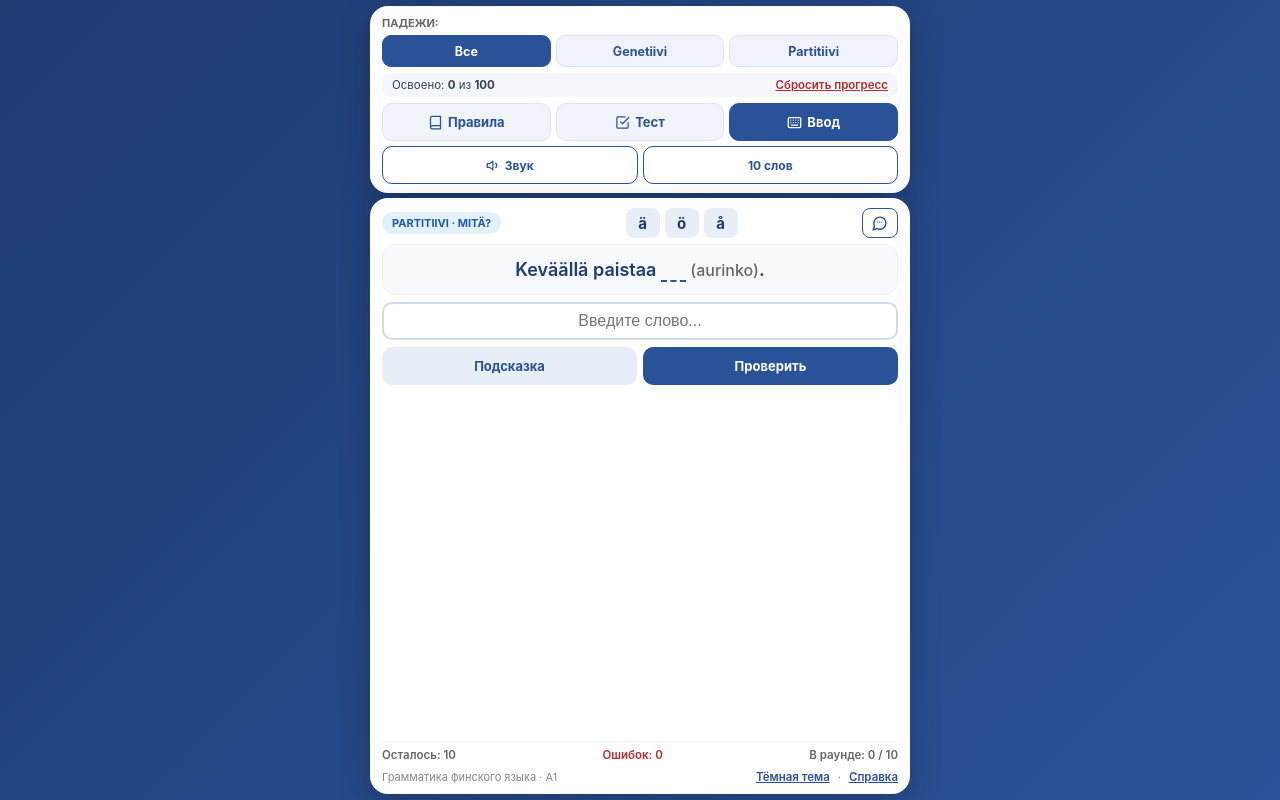
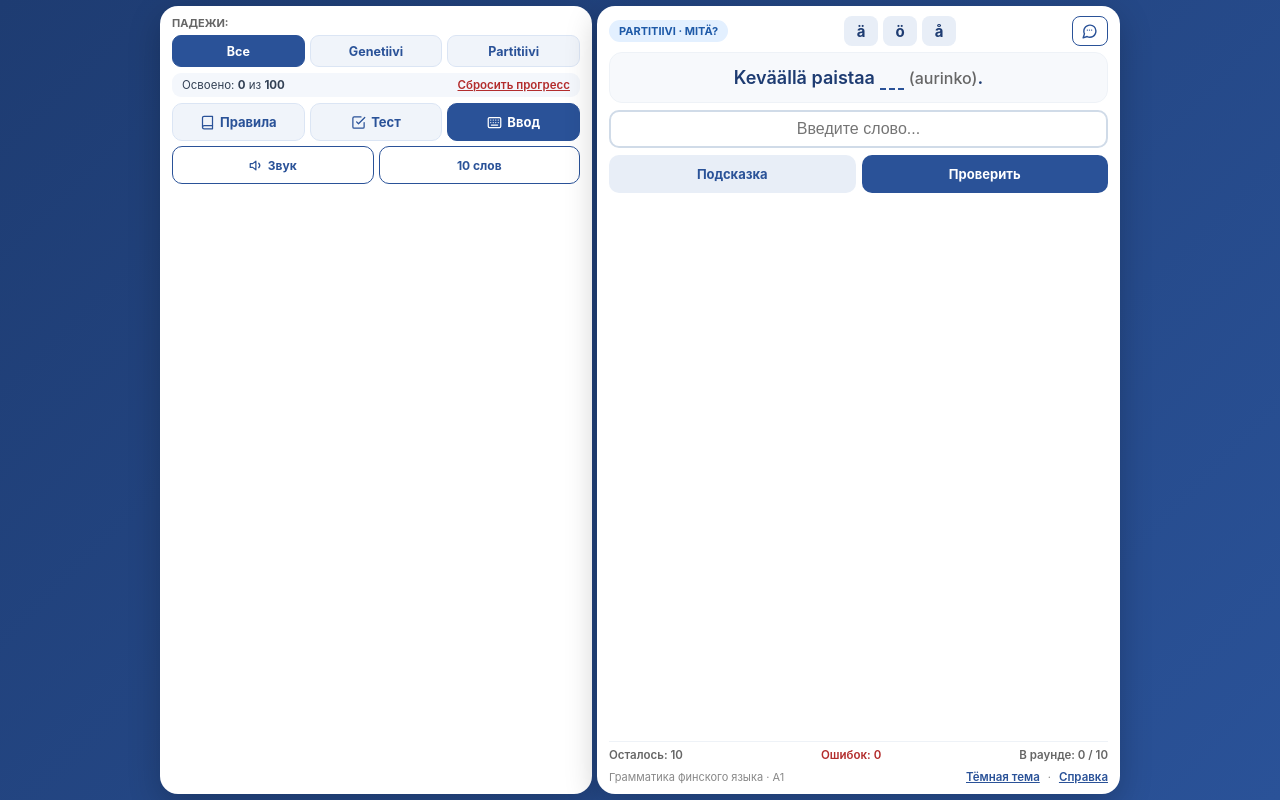
Before and after one commit to max-roz/partitiivi-genetiivi, a plain HTML site: page index.html in a window 1280 px wide. Drawn offline with Linux system fonts and the light colour scheme.

Commit message:
Update index.html

```diff
--- a/index.html
+++ b/index.html
@@ -115,11 +115,12 @@
   .modal-close { background: var(--surface-alt); color: var(--primary); width: 30px; height: 30px; border-radius: 8px; font-size: 18px; font-weight: 700; display: flex; align-items: center; justify-content: center; }
   .modal-body { overflow-y: auto; padding-right: 4px; margin-bottom: 10px; }
   .modal-body ul { margin: 0; padding-left: 16px; display: flex; flex-direction: column; gap: 6px; }
-  @media (orientation: landscape) and (max-height: 650px) {
-  .wrap { max-width: 100%; flex-direction: row; align-items: stretch; }
-  .panel-top { width: 46%; overflow-y: auto; }
-  .panel-main { width: 54%; overflow-y: auto; }
-}
+   @media (min-width: 640px) {
+    .wrap { max-width: 960px; flex-direction: row; align-items: stretch; }
+    .panel-top { width: 45%; overflow-y: auto; }
+    .panel-main { width: 55%; overflow-y: auto; }
+  }
+
 
 
 </style>
```
